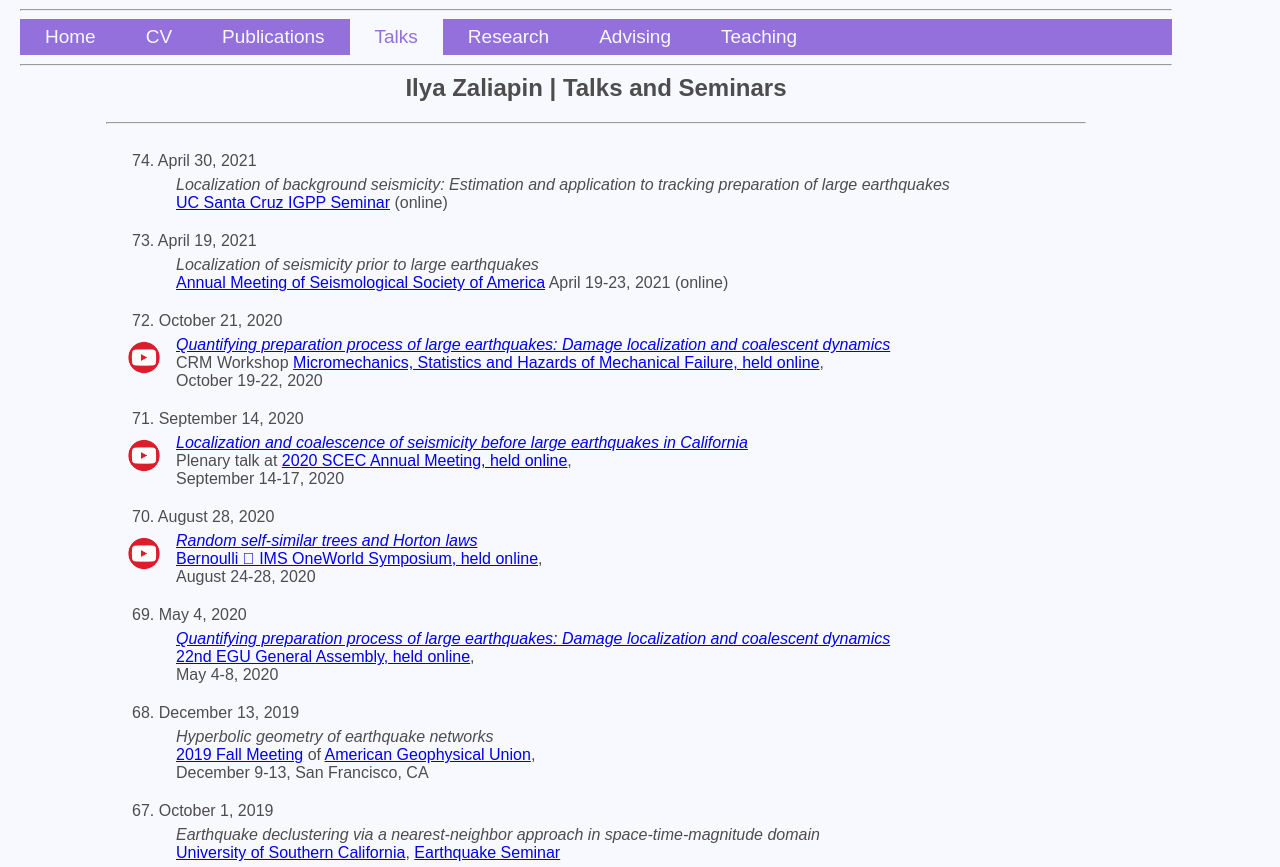
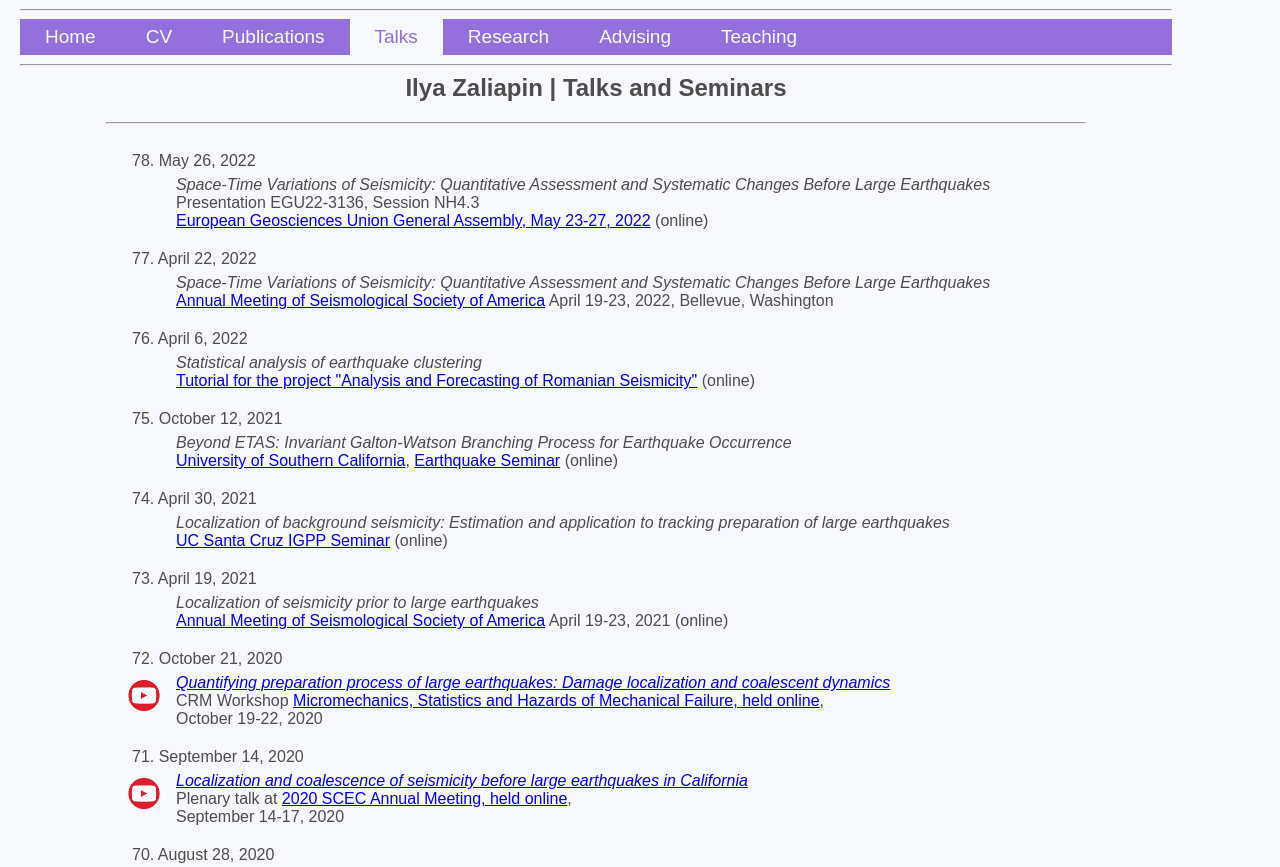
Before and after one commit to zaliapin/zaliapin.github.io, a plain HTML site: page talks.html in a window 1280 px wide. Shown: the top 867 px of the page. Drawn offline with Linux system fonts and the light colour scheme.

Commit message:
Add files via upload

```diff
--- a/talks.html
+++ b/talks.html
@@ -37,6 +37,49 @@
 
   <tr>
     <td width="800">
+<p  style="text-indent: -.25in; margin-left: 50; margin-bottom: -10; margin-top:20" align="justify">
+78. May 26, 2022 </p>
+    <p  style="margin-left: 70; margin-bottom: 0; " align="justify">
+        <i> Space-Time Variations of Seismicity: Quantitative Assessment and Systematic Changes Before Large Earthquakes
+ </i>
+    <br>
+        Presentation EGU22-3136, Session NH4.3
+    <br>
+ <a href="https://www.egu22.eu/" target="_blank">
+     European Geosciences Union General Assembly, May 23-27, 2022</a> (online)
+</p>
+
+<p  style="text-indent: -.25in; margin-left: 50; margin-bottom: -10; margin-top:20" align="justify">
+77. April 22, 2022 </p>
+    <p  style="margin-left: 70; margin-bottom: 0; " align="justify">
+        <i> Space-Time Variations of Seismicity: Quantitative Assessment and Systematic Changes Before Large Earthquakes
+ </i>
+    <br>
+ <a href="https://meetings.seismosoc.org/" target="_blank">
+    Annual Meeting of Seismological Society of America</a> April 19-23, 2022, Bellevue, Washington
+</p>
+
+        <p  style="text-indent: -.25in; margin-left: 50; margin-bottom: -10; margin-top:20" align="justify">
+76. April 6, 2022 </p>
+    <p  style="margin-left: 70; margin-bottom: 0; " align="justify">
+        <i> Statistical analysis of earthquake clustering </i>
+    <br>
+ <a href="http://afros.infp.ro/proiect_en.php" target="_new">
+Tutorial for the project "Analysis and Forecasting of Romanian Seismicity"</a> (online)
+</p>
+
+<p  style="text-indent: -.25in; margin-left: 50; margin-bottom: -10; margin-top:20" align="justify">
+75. October 12, 2021 </p>
+    <p  style="margin-left: 70; margin-bottom: 0; " align="justify">
+        <i> Beyond ETAS: Invariant Galton-Watson Branching Process for Earthquake Occurrence
+</i>
+    <br>
+ <a href="http://www.usc.edu" target="_new">
+University of Southern California</a>,
+<a href="http://dornsife.usc.edu/earth/" target="_new">
+Earthquake Seminar</a> (online)
+</p>
+
 <p  style="text-indent: -.25in; margin-left: 50; margin-bottom: -10; margin-top:20" align="justify">
 74. April 30, 2021 </p>
     <p  style="margin-left: 70; margin-bottom: 0; " align="justify">
```
